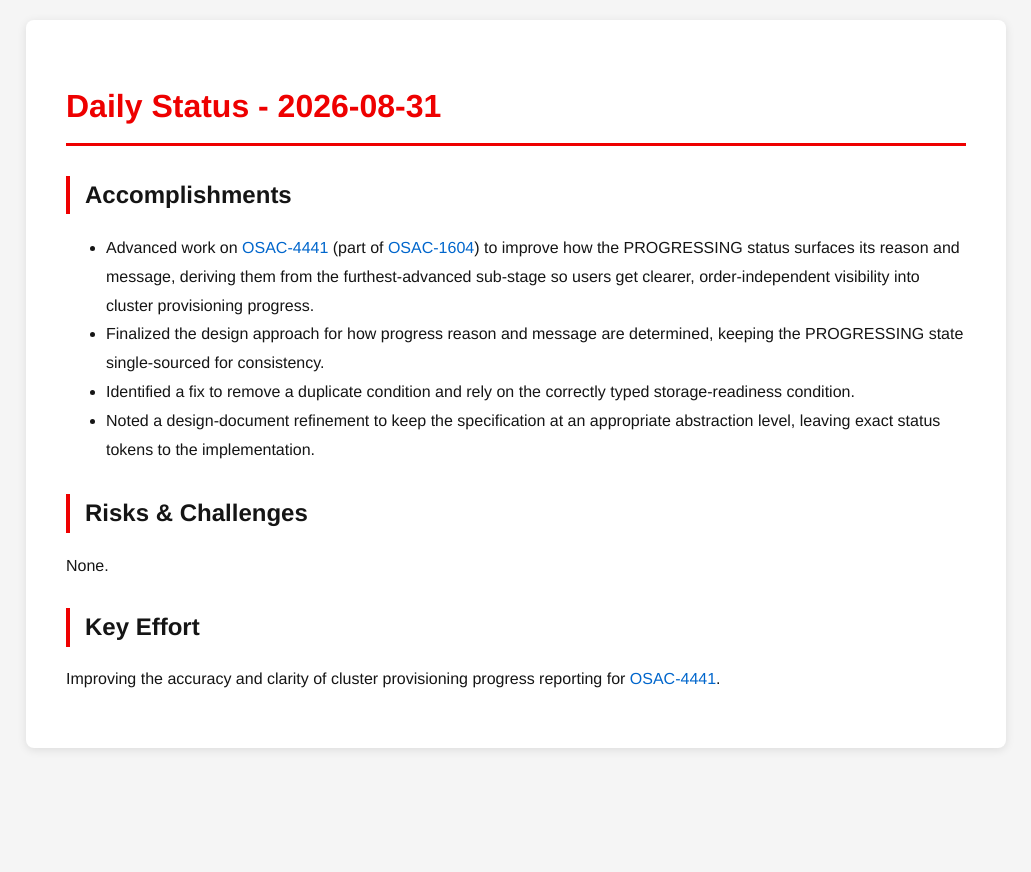
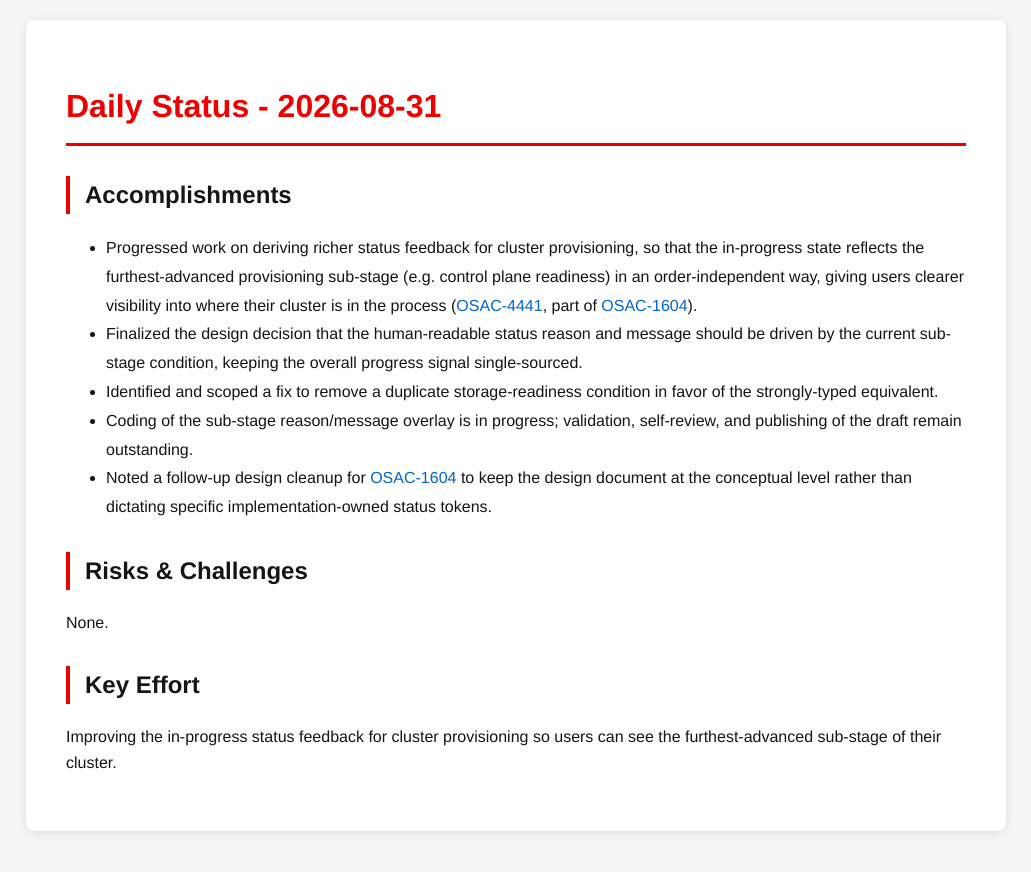
Before and after one commit to tzvatot/daily-status, a Jekyll site: the page built from 2026-08-31.md, in a window 1280 px wide. Shown: the top 872 px of the page, without its empty margins (124-1155 px from the left). Built offline with Jekyll 4.4.1, drawn with Linux system fonts in a browser that asks for light colours.

Commit message:
Daily status update - 2026-08-31

```diff
--- a/2026-08-31.md
+++ b/2026-08-31.md
@@ -7,13 +7,14 @@ date: 2026-08-31
 # Daily Status - 2026-08-31
 
 ## Accomplishments
-- Advanced work on [OSAC-4441](https://redhat.atlassian.net/browse/OSAC-4441) (part of [OSAC-1604](https://redhat.atlassian.net/browse/OSAC-1604)) to improve how the PROGRESSING status surfaces its reason and message, deriving them from the furthest-advanced sub-stage so users get clearer, order-independent visibility into cluster provisioning progress.
-- Finalized the design approach for how progress reason and message are determined, keeping the PROGRESSING state single-sourced for consistency.
-- Identified a fix to remove a duplicate condition and rely on the correctly typed storage-readiness condition.
-- Noted a design-document refinement to keep the specification at an appropriate abstraction level, leaving exact status tokens to the implementation.
+- Progressed work on deriving richer status feedback for cluster provisioning, so that the in-progress state reflects the furthest-advanced provisioning sub-stage (e.g. control plane readiness) in an order-independent way, giving users clearer visibility into where their cluster is in the process ([OSAC-4441](https://redhat.atlassian.net/browse/OSAC-4441), part of [OSAC-1604](https://redhat.atlassian.net/browse/OSAC-1604)).
+- Finalized the design decision that the human-readable status reason and message should be driven by the current sub-stage condition, keeping the overall progress signal single-sourced.
+- Identified and scoped a fix to remove a duplicate storage-readiness condition in favor of the strongly-typed equivalent.
+- Coding of the sub-stage reason/message overlay is in progress; validation, self-review, and publishing of the draft remain outstanding.
+- Noted a follow-up design cleanup for [OSAC-1604](https://github.com/osac-project/osac-operator/pull/227) to keep the design document at the conceptual level rather than dictating specific implementation-owned status tokens.
 
 ## Risks & Challenges
 None.
 
 ## Key Effort
-Improving the accuracy and clarity of cluster provisioning progress reporting for [OSAC-4441](https://redhat.atlassian.net/browse/OSAC-4441).
+Improving the in-progress status feedback for cluster provisioning so users can see the furthest-advanced sub-stage of their cluster.
```
